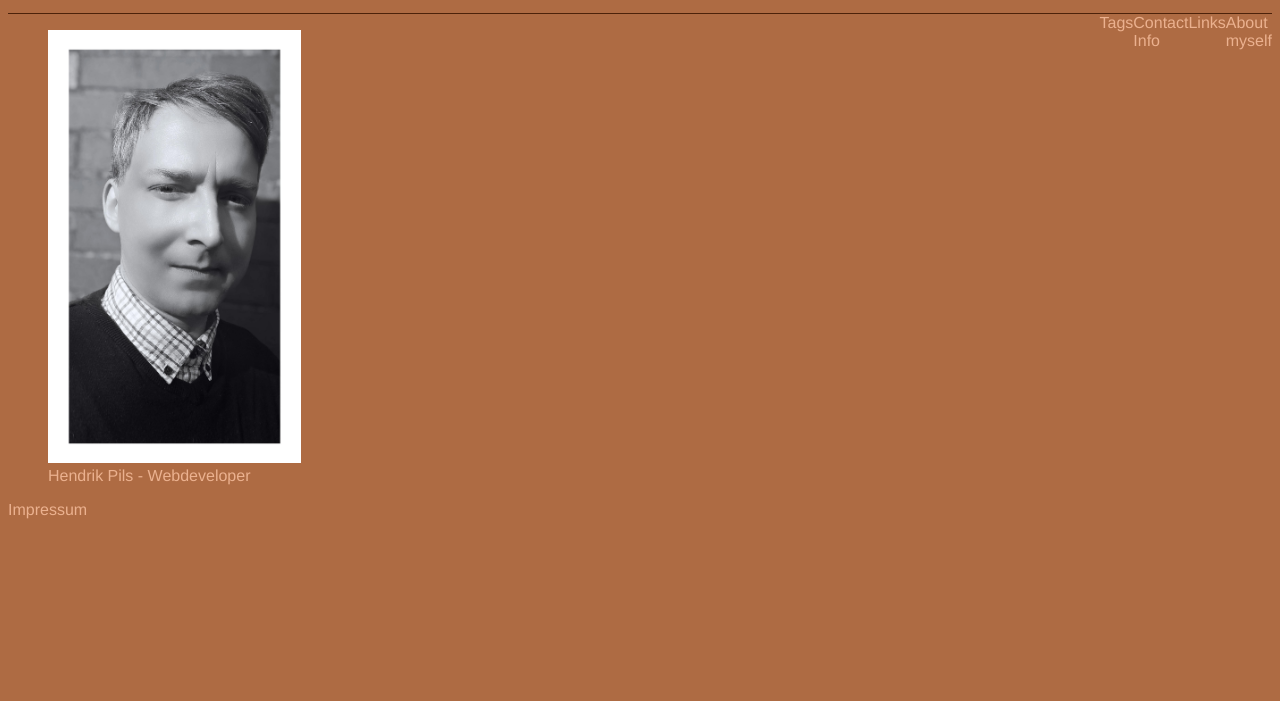
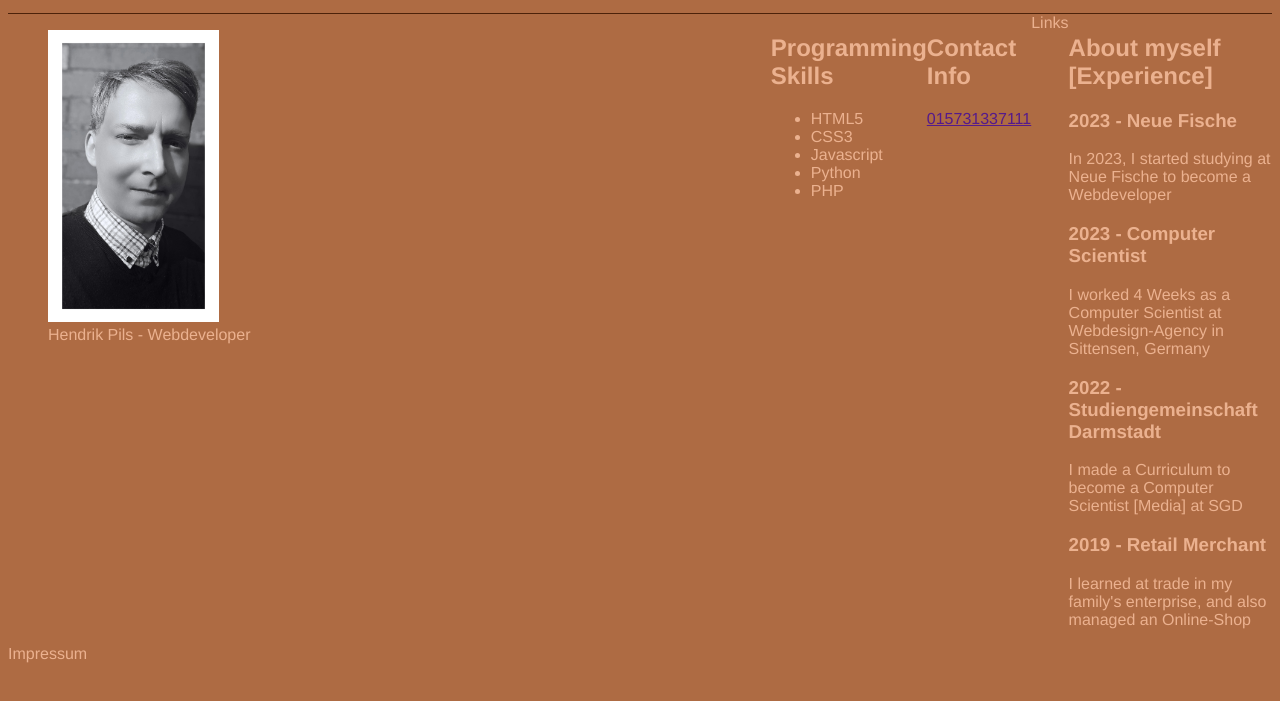
Before and after one commit to Hendrik-Pils/personal-website, a plain HTML site: page index.html in a window 1280 px wide. Shown: the part 87-788 px from the top of the page. Drawn offline with Linux system fonts and the light colour scheme.

Commit message:
add content to homepage

```diff
--- a/index.html
+++ b/index.html
@@ -22,10 +22,29 @@
           <figcaption>Hendrik Pils - Webdeveloper</figcaption>
         </figure>
       </section>
-      <section class="tags">Tags</section>
-      <section class="contact">Contact Info</section>
+      <section class="tags">
+        <h2>Programming Skills</h2>
+        <ul>
+          <li>HTML5</li>
+          <li>CSS3</li>
+          <li>Javascript</li>
+          <li>Python</li>
+          <li>PHP</li>
+        </ul>
+      </section>
+
+      <section class="contact">
+      <h2>Contact Info</h2>
+      <a href="">015731337111</a>
+      </section>
       <section class="links">Links</section>
-      <section class="about">About myself</section>
+      <section class="about">
+      <h2>About myself [Experience]</h2>
+      <article><h3>2023 - Neue Fische</h3><p>In 2023, I started studying at Neue Fische to become a Webdeveloper</p></article>
+      <article><h3>2023 - Computer Scientist</h3><p>I worked 4 Weeks as a Computer Scientist at Webdesign-Agency in Sittensen, Germany</p></article>
+      <article><h3>2022 - Studiengemeinschaft Darmstadt</h3><p>I made a Curriculum to become a Computer Scientist [Media] at SGD</p></article>
+      <article><h3>2019 - Retail Merchant</h3><p>I learned at trade in my family's enterprise, and also managed an Online-Shop</p></article>
+      </section>
       </div>
     </main>
     <footer>Impressum
```
